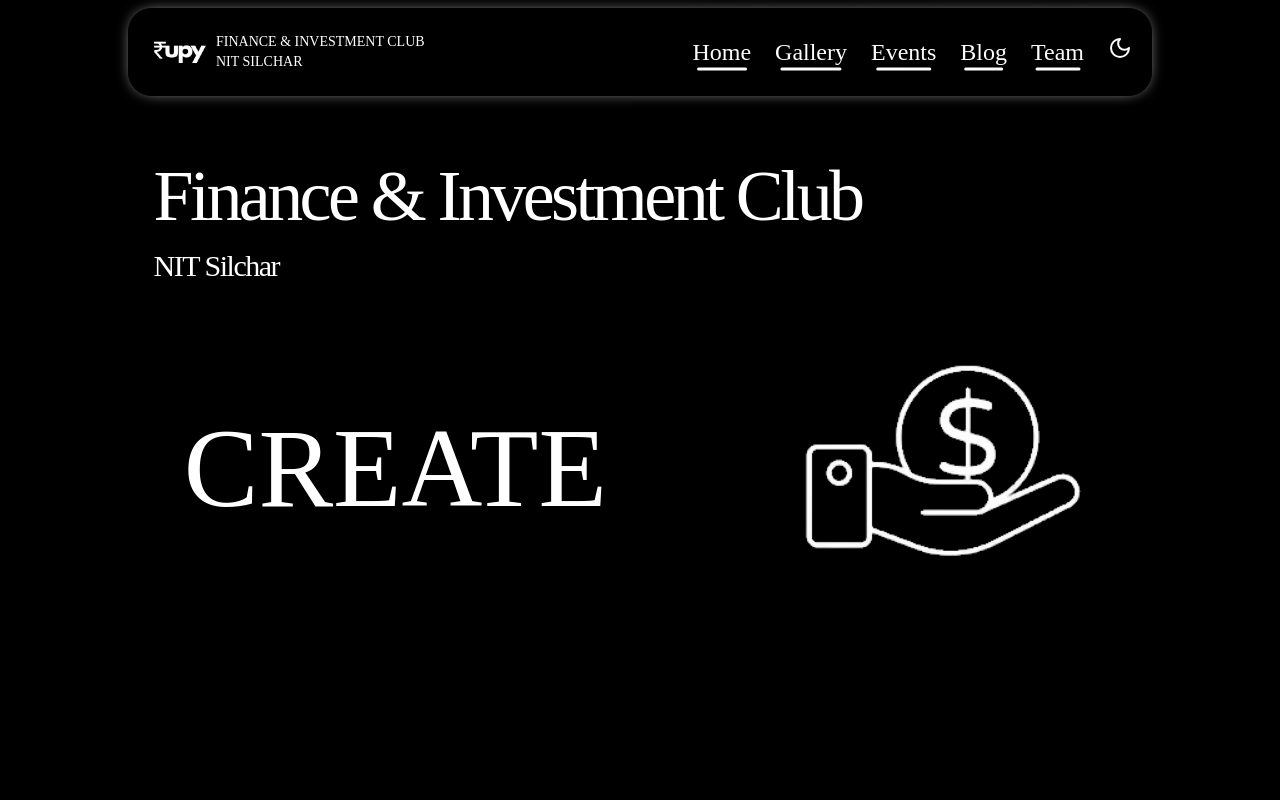
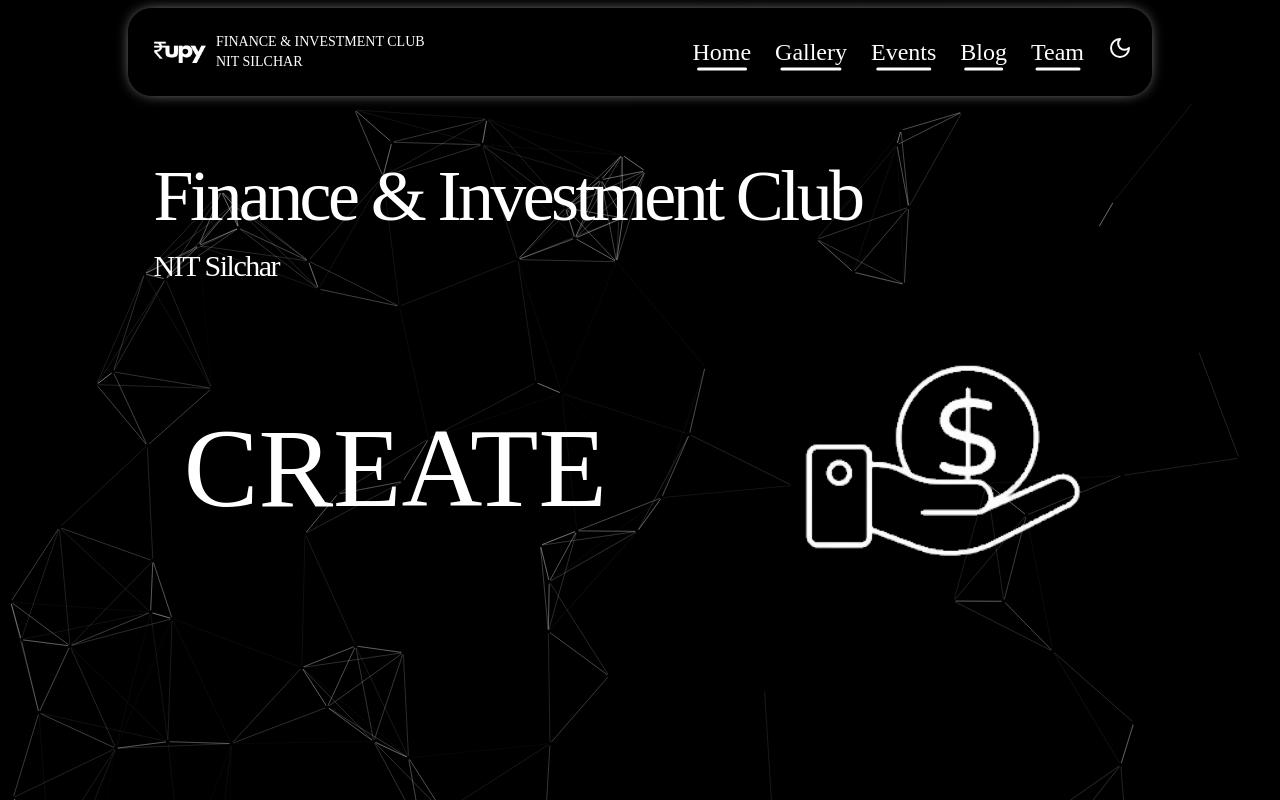
Before and after one commit to kaneki-desu/Finance-Club, a React (Vite) app: page / in a window 1280 px wide. Shown: the top 800 px of the page. Built offline with nearby package versions, Linux system fonts and the light colour scheme; a web font is replaced by a local one.

Commit message:
particleJS-zIndex

```diff
--- a/src/index.css
+++ b/src/index.css
@@ -98,6 +98,6 @@ body *{
 }
 #particle{
     position: absolute;
-    z-index: -10;
+    /* z-index: -10; */
     pointer-events: none;
 }
```
